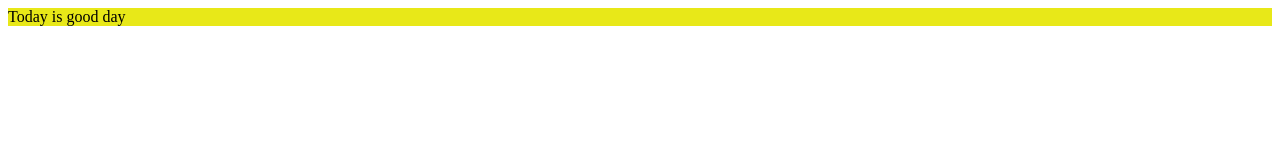
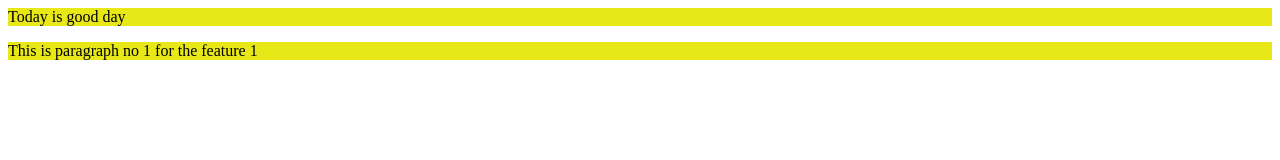
Before and after one commit to manoj-g1/newRepo, a plain HTML site: page index.html in a window 1280 px wide. Drawn offline with Linux system fonts and the light colour scheme.

Commit message:
add the new para for the feature1

```diff
--- a/index.html
+++ b/index.html
@@ -1,2 +1,3 @@
 <link rel="stylesheet" href="style.css">
 <p>Today is good day</p>
+<p>This is paragraph no 1 for the feature 1</p>
```
